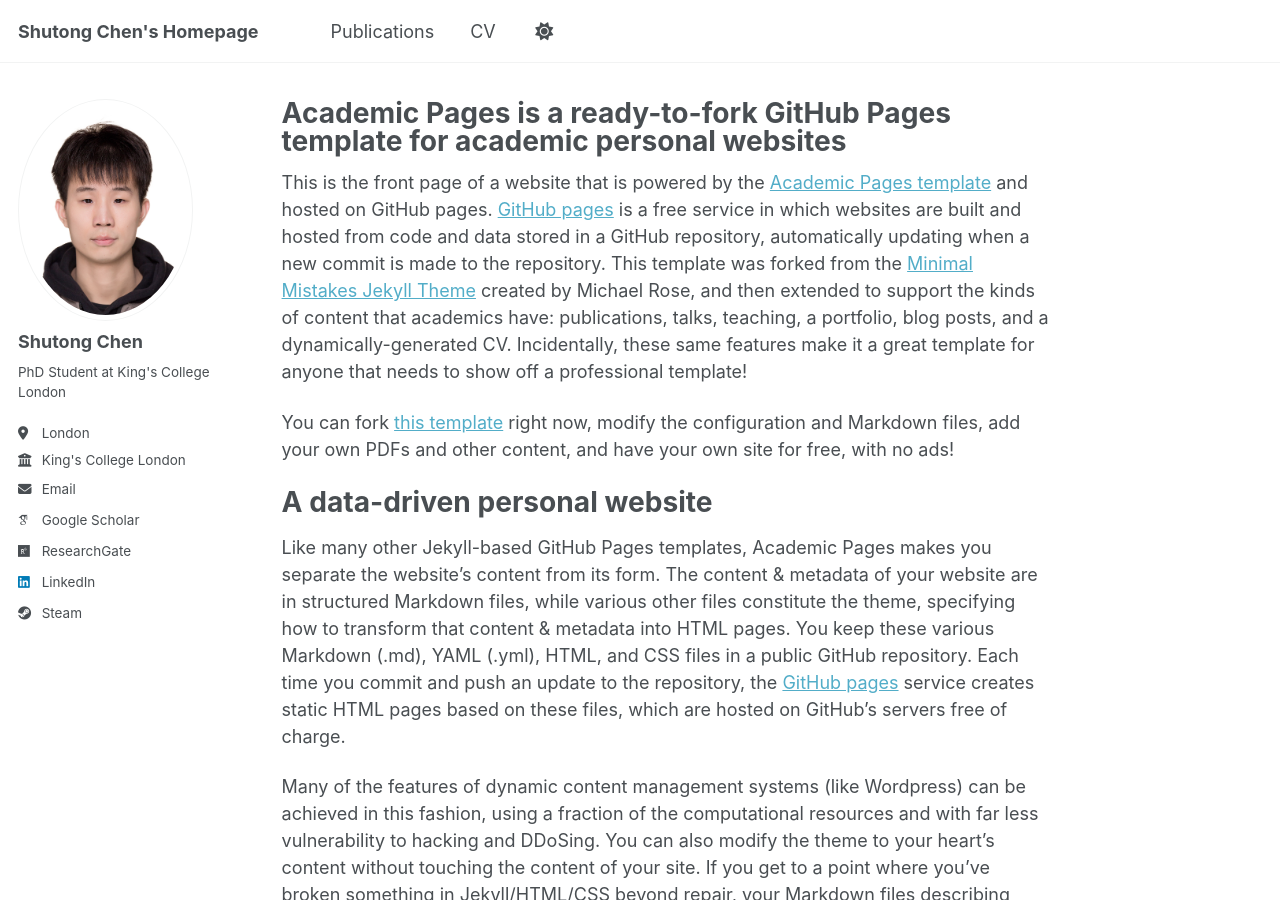
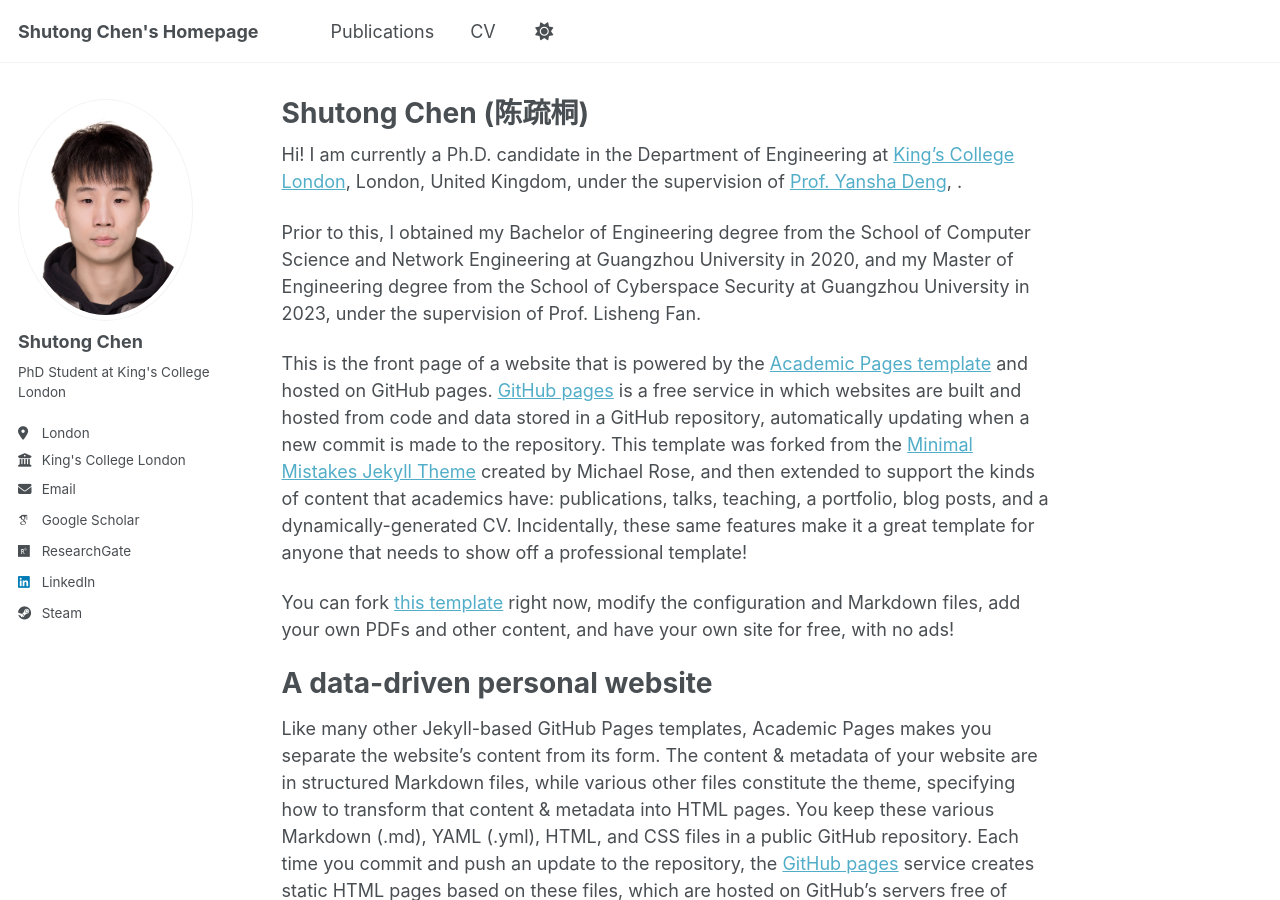
Before and after one commit to shutong-chen/shutong-chen.github.io, a Jekyll site: the page built from _pages/about.md, in a window 1280 px wide and 900 px high. Built offline with Jekyll 4.4.1, drawn with Linux system fonts in a browser that asks for light colours; some web fonts are replaced; a script bundle is joined from its source files by our own code; library files that are not in the unit come from our copies.

Commit message:
Update about.md

```diff
--- a/_pages/about.md
+++ b/_pages/about.md
@@ -1,11 +1,14 @@
 ---
 permalink: /
-title: "Academic Pages is a ready-to-fork GitHub Pages template for academic personal websites"
+title: "Shutong Chen (陈疏桐)"
 author_profile: true
 redirect_from:
   - /about/
   - /about.html
 ---
+Hi! I am currently a Ph.D. candidate in the Department of Engineering at [King’s College London](https://www.kcl.ac.uk/), London, United Kingdom, under the supervision of [Prof. Yansha Deng](https://www.kcl.ac.uk/people/yansha-deng), .
+
+Prior to this, I obtained my Bachelor of Engineering degree from the School of Computer Science and Network Engineering at Guangzhou University in 2020, and my Master of Engineering degree from the School of Cyberspace Security at Guangzhou University in 2023, under the supervision of Prof. Lisheng Fan.
 
 This is the front page of a website that is powered by the [Academic Pages template](https://github.com/academicpages/academicpages.github.io) and hosted on GitHub pages. [GitHub pages](https://pages.github.com) is a free service in which websites are built and hosted from code and data stored in a GitHub repository, automatically updating when a new commit is made to the repository. This template was forked from the [Minimal Mistakes Jekyll Theme](https://mmistakes.github.io/minimal-mistakes/) created by Michael Rose, and then extended to support the kinds of content that academics have: publications, talks, teaching, a portfolio, blog posts, and a dynamically-generated CV. Incidentally, these same features make it a great template for anyone that needs to show off a professional template!
 
```
